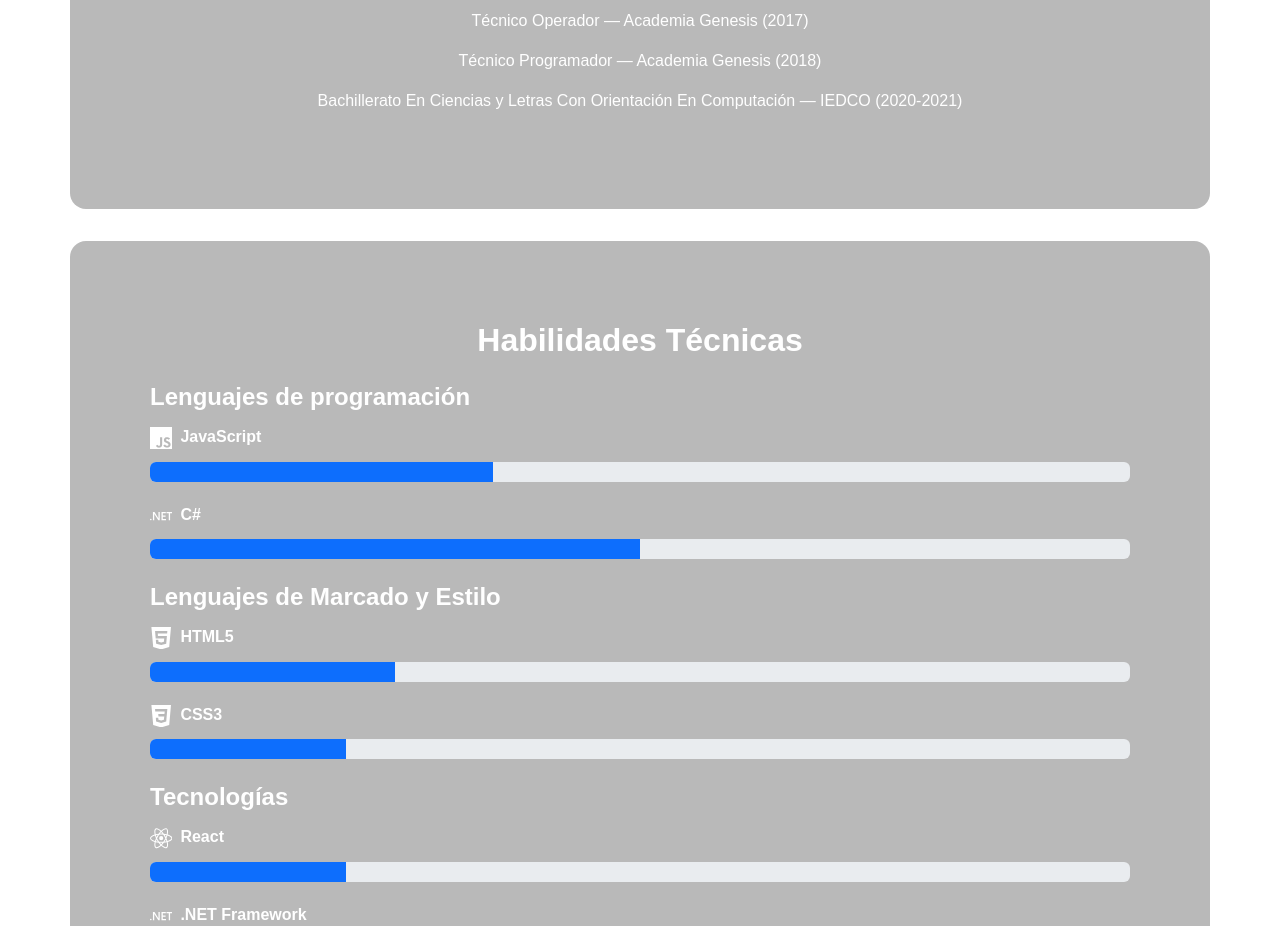
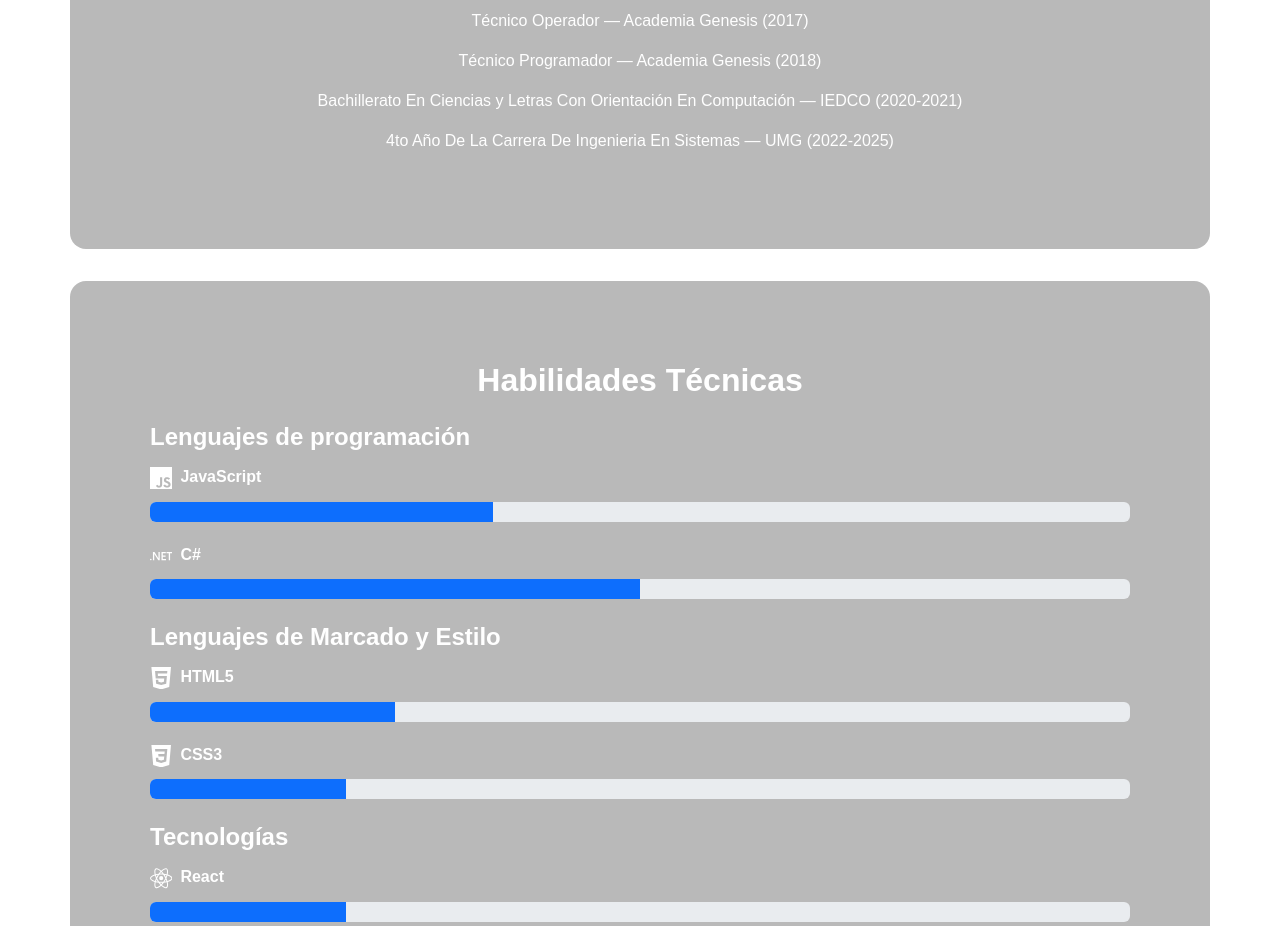
Before and after one commit to BJCorado/Mi-Hoja-De-Vida, a React (Create React App) app: page / in a window 1280 px wide. Shown: the part 860-1786 px from the top of the page. Built offline with nearby package versions, Linux system fonts and the light colour scheme.

Commit message:
se agrego mas informacion a formacion

```diff
--- a/src/components/Formacion.js
+++ b/src/components/Formacion.js
@@ -8,6 +8,7 @@ const Formacion = () => {
         <p>Técnico Operador — Academia Genesis (2017)</p>
         <p>Técnico Programador — Academia Genesis (2018)</p>
         <p>Bachillerato En Ciencias y Letras Con Orientación En Computación — IEDCO (2020-2021)</p>
+        <p>4to Año De La Carrera De Ingenieria En Sistemas — UMG (2022-2025)</p>
       </div>
     </section>
   );
```
